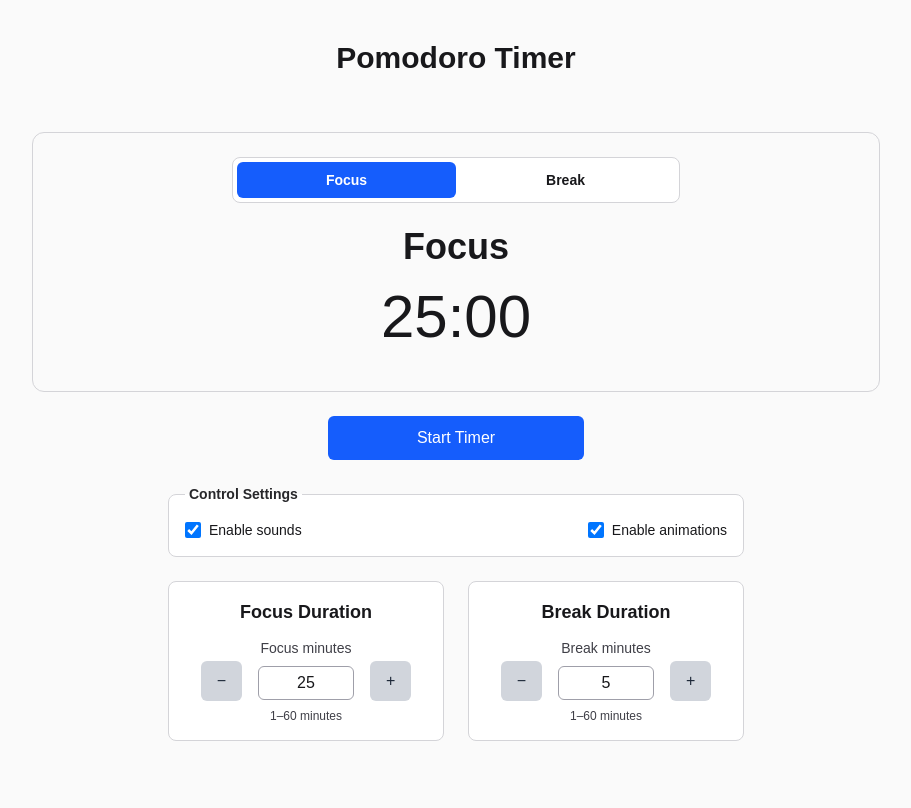
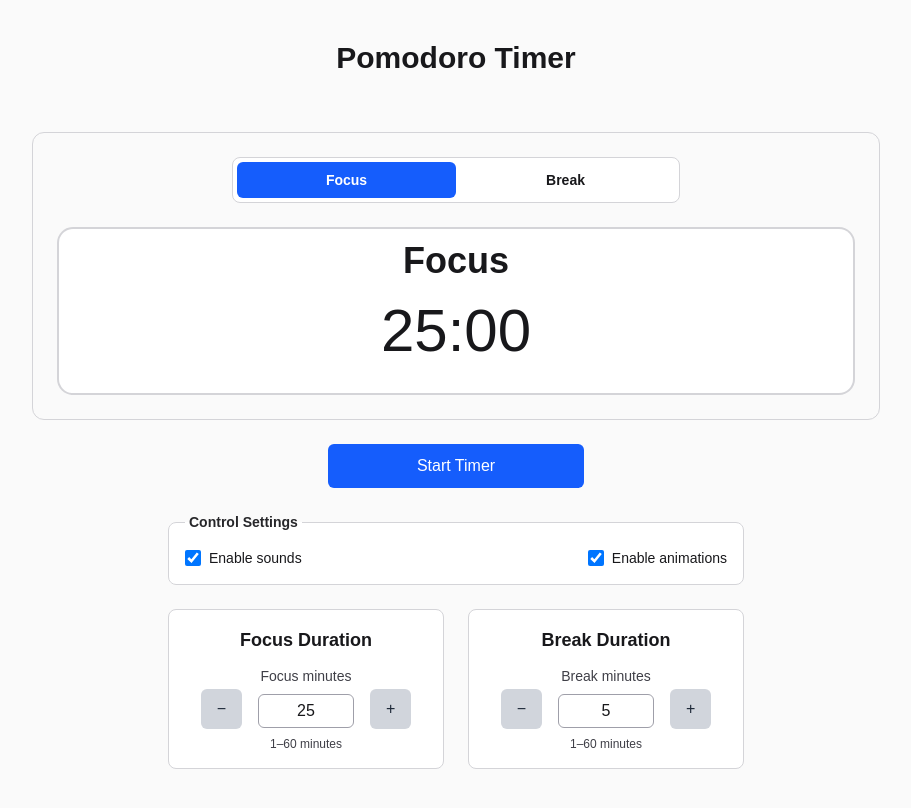
Before and after one commit to Error404xfound/Pomodoro, a Next.js app: page / in a window 1280 px wide. Shown: the top 808 px of the page, without its empty margins (184-1095 px from the left). Built offline with nearby package versions, Linux system fonts and the light colour scheme.

Commit message:
feat(timer): add animated progress border around timer display

```diff
--- a/app/globals.css
+++ b/app/globals.css
@@ -32,6 +32,23 @@ body {
 /* Reward effects container and variants */
 .reward-glow {
   position: relative;
+}
+
+.timer-progress-shell {
+  --timer-progress: 0deg;
+  border-radius: 1rem;
+  padding: 2px;
+  background: conic-gradient(
+    #2563eb var(--timer-progress),
+    #d4d4d8 var(--timer-progress)
+  );
+  transition: background 1s linear;
+}
+
+.timer-progress-inner {
+  border-radius: calc(1rem - 2px);
+  background: #ffffff;
+  padding: 0.75rem 1.25rem;
 }
 
 .reward-start {
--- a/components/PomodoroTimer.tsx
+++ b/components/PomodoroTimer.tsx
@@ -315,6 +315,19 @@ export default function PomodoroTimer() {
     [isRunning, focusLength, breakLength, setDurationForMode],
   );
 
+  const activeDurationSeconds =
+    getDurationByMode(currentMode, focusLength, breakLength) * 60;
+
+  const timerProgress = hasStarted
+    ? Math.min(
+        1,
+        Math.max(
+          0,
+          (activeDurationSeconds - currentTime) / Math.max(1, activeDurationSeconds),
+        ),
+      )
+    : 0;
+
   return (
     <section
       className="mx-auto flex w-full max-w-4xl flex-col items-center px-4 py-6 sm:px-6 sm:py-10"
@@ -403,7 +416,11 @@ export default function PomodoroTimer() {
         </fieldset>
 
         <div className="mt-6">
-          <TimerDisplay time={currentTime} mode={currentMode} />
+          <TimerDisplay
+            time={currentTime}
+            mode={currentMode}
+            progress={timerProgress}
+          />
         </div>
       </div>
 
--- a/components/TimerDisplay.tsx
+++ b/components/TimerDisplay.tsx
@@ -1,22 +1,35 @@
+import type { CSSProperties } from "react";
+
 type TimerDisplayProps = {
   /** Remaining time in seconds. */
   time: number;
   /** Active session mode for the timer display. */
   mode: "focus" | "break";
+  /** Session progress ratio from 0 to 1 for border animation. */
+  progress: number;
 };
 
 /**
  * Visual timer output with accessible mode and time labels.
  */
-export default function TimerDisplay({ time, mode }: TimerDisplayProps) {
+export default function TimerDisplay({
+  time,
+  mode,
+  progress,
+}: TimerDisplayProps) {
   const minutes = Math.floor(time / 60)
     .toString()
     .padStart(2, "0");
   const seconds = (time % 60).toString().padStart(2, "0");
   const modeLabel = mode === "focus" ? "Focus" : "Break";
+  const progressDegrees = `${Math.min(360, Math.max(0, progress * 360))}deg`;
 
   return (
-    <section className="text-center" aria-label="Current timer">
+    <div
+      className="timer-progress-shell"
+      style={{ "--timer-progress": progressDegrees } as CSSProperties}
+    >
+      <section className="timer-progress-inner text-center" aria-label="Current timer">
         <h2
           id="active-session-mode"
           className="mb-5 text-4xl font-bold text-zinc-900"
@@ -32,5 +45,6 @@ export default function TimerDisplay({ time, mode }: TimerDisplayProps) {
           {minutes}:{seconds}
         </p>
       </section>
+    </div>
   );
 }
```
Lines whose indentation alone changed are shown as unchanged.
